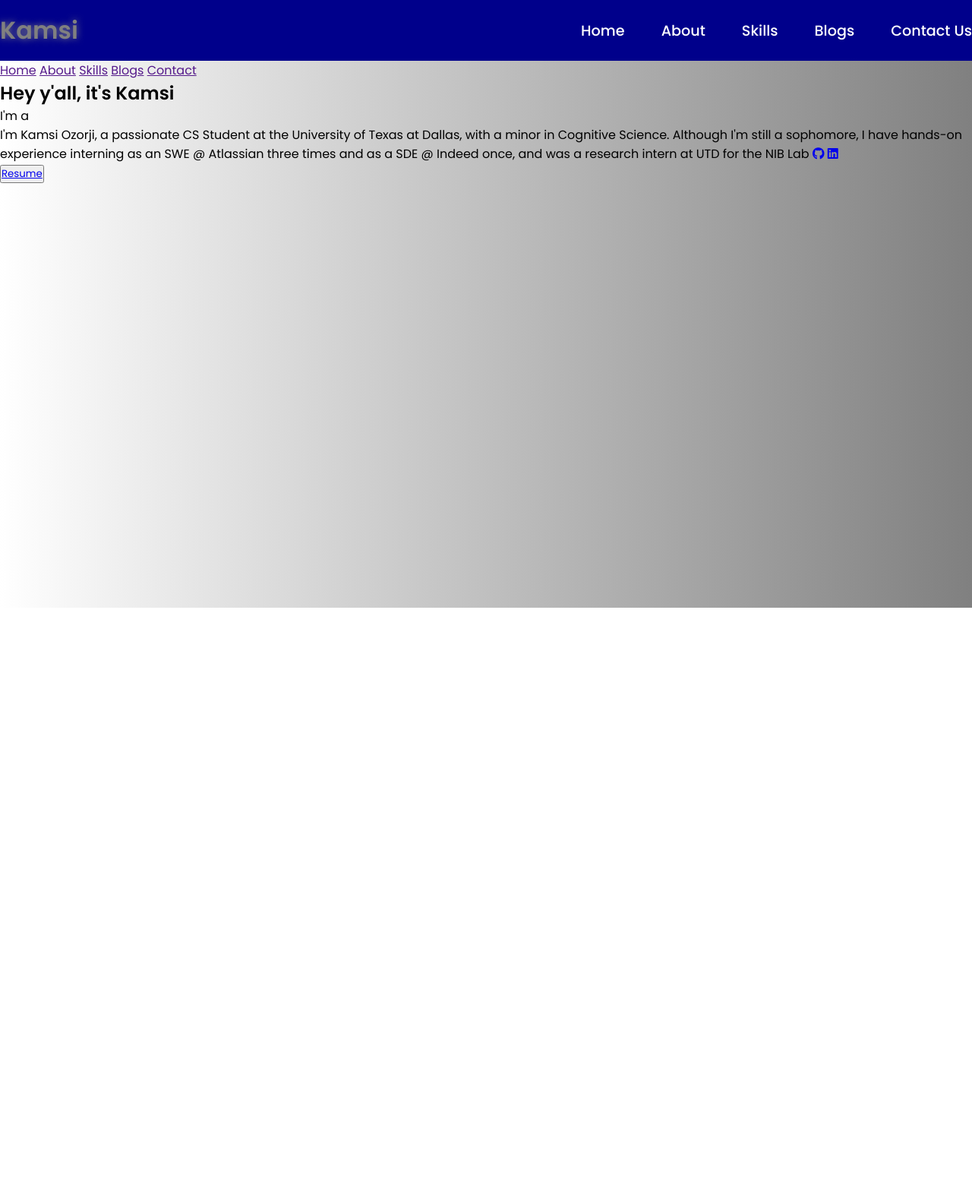
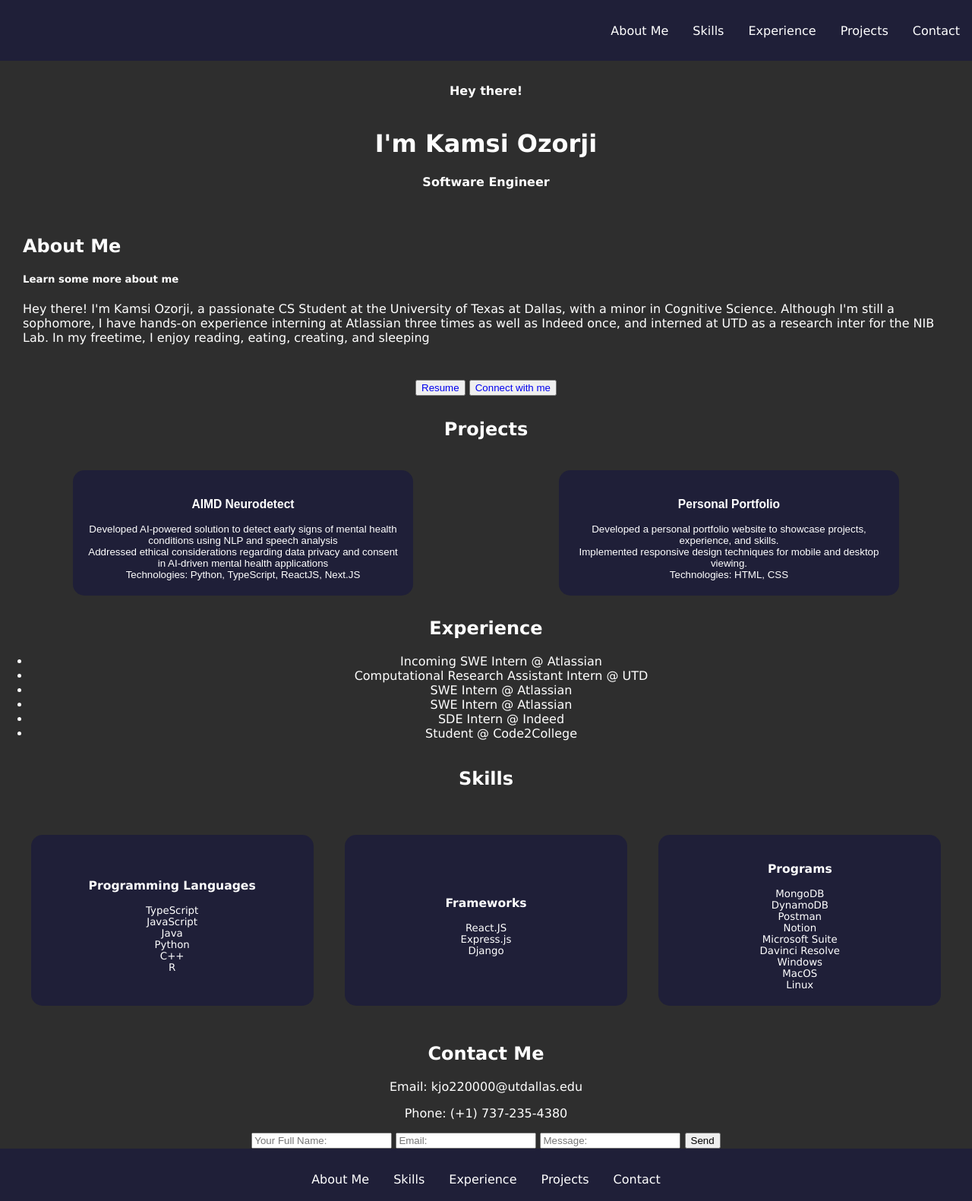
Before and after one commit to anothergrind/personal_portfolio, a plain HTML site: page index.html in a window 1280 px wide. Shown: the top 1581 px of the page at 76% size. Before the commit the page ends 800 px from the top, so only its background shows below. Drawn offline with nearby package versions, Linux system fonts and the light colour scheme.

Commit message:
added css for most parts

```diff
--- a/index.html
+++ b/index.html
@@ -3,71 +3,153 @@
 <head>
     <meta charset="UTF-8">
     <meta name="viewport" content="width=device-width, initial-scale=1.0">
-    <link rel="stylesheet" href="https://cdnjs.cloudflare.com/ajax/libs/font-awesome/6.7.1/css/all.min.css">
-    <title>Kamsi's Portfolio</title>
     <link rel="stylesheet" href="styles.css">
-    <link rel="stylesheet" href="https://unpkg.com/aos@next/dist/aos.css" />
+    <title> Kamsi's Portfolio </title>
 </head>
 <body>
-    <nav>
-        <div class="nav-container">
-            <div class="logo" data-aos="zoom-in" data-aos-duration="1000">
-                <span>Kamsi</span>
-            </div>
-            <div class="links">
-                <div class="link" data-aos="fade-up" data-aos-duration="1000" data-aos-delay="100"><a href="#">Home</a></div>
-                <div class="link" data-aos="fade-up" data-aos-duration="1000" data-aos-delay="200"><a href="#">About</a></div>
-                <div class="link" data-aos="fade-up" data-aos-duration="1000" data-aos-delay="300"><a href="#">Skills</a></div>
-                <div class="link" data-aos="fade-up" data-aos-duration="1000" data-aos-delay="500"><a href="#">Blogs</a></div>
-                <div class="link contact-btn" data-aos="fade-up" data-aos-duration="1000" data-aos-delay="600"><a href="#">Contact Us</a></div>
-            </div>
-            <i class="fa-solid fa-bars hamburg" onclick="hamburg()"></i>
+    <div class="nav">
+        <a href="#about-me"> About Me </a>
+        <a href="#skills"> Skills </a>
+        <a href="#experience"> Experience </a>
+        <a href="#projects"> Projects </a>
+        <a href="#contact"> Contact </a>
+    </div>
+
+    <div>
+        <h4 id="intro"> Hey there! </h4>
+        <h1 id="name"> I'm Kamsi Ozorji </h1>
+        <h4 id="title"> Software Engineer </h4>
+    </div>
+
+    <div id="about-me" class="about-me">
+        <h2> About Me </h2>
+        <h5> Learn some more about me</h5>
+        <p> Hey there! I'm Kamsi Ozorji, a passionate CS Student at the University of Texas at Dallas, with a minor in Cognitive Science.
+            Although I'm still a sophomore, I have hands-on experience interning at Atlassian three times as well as Indeed once, and interned at UTD as a research inter for the NIB Lab.
+            In my freetime, I enjoy reading, eating, creating, and sleeping </p>
+    </div>
+
+    <div class="connect">
+        <button id="resume">
+            <a href="https://docs.google.com/document/d/1FSf6c_fSBfxqkh4go7vNqnoV6uf_MOkwBmnE7NQk5kY/edit?usp=sharing" style="text-decoration: none">
+                Resume
+            </a>
+        </button>
+        <button id="linkedin-btn">
+            <a href="https://www.linkedin.com/in/kamsiozorji/" style="text-decoration: none">
+                Connect with me
+            </a>
+        </button>
+    </div>
+
+    <h2 id="projects"> Projects </h2>
+    <div class="projects">
+        <button id="aimd">
+            <h3> AIMD Neurodetect </h3>
+            <ul>
+                <li> Developed AI-powered solution to detect early signs of mental health conditions using NLP and speech analysis</li>
+                <li> Addressed ethical considerations regarding data privacy and consent in AI-driven mental health applications
+                <li> Technologies: Python, TypeScript, ReactJS, Next.JS </li>
+            </ul>
+        </button>
+
+        <button id="personal-website">
+            <h3> Personal Portfolio </h3>
+            <ul>
+                <li> Developed a personal portfolio website to showcase projects, experience, and skills. </li>
+                <li> Implemented responsive design techniques for mobile and desktop viewing. </li>
+                <li> Technologies: HTML, CSS </li>
+            </ul>
+        </button>
+    </div>
+
+    <div id="experience" class="experience">
+        <h2> Experience </h2>
+        <ul>
+            <li> Incoming SWE Intern @ Atlassian </li>
+            <li> Computational Research Assistant Intern @ UTD </li>
+            <li> SWE Intern @ Atlassian </li>
+            <li> SWE Intern @ Atlassian </li>
+            <li> SDE Intern @ Indeed </li>
+            <li> Student @ Code2College </li>
+        </ul>
+    </div>
+    <h2 id="skills"> Skills </h2>
+    <div class="skills">
+        <button id="left-skills">
+            <h3> Programming Languages </h3>
+            <ul class="frontend">
+                <li> TypeScript </li>
+                <li> JavaScript </li>
+                <li> Java </li>
+            </ul>
+            <ul class="backend">
+                <li> Python </li>
+                <li> C++ </li>
+                <li> R </li>
+            </ul>
+        </button>
+
+        <button id="center-skills">
+            <h3> Frameworks </h3>
+            <ul>
+                <li> React.JS </li>
+                <li> Express.js </li>
+                <li> Django </li>
+            </ul>
+        </button>
+
+        <button id="right-skills">
+            <h3> Programs </h3>
+            <ul class="program">
+                <li> MongoDB</li>
+                <li> DynamoDB</li>
+                <li> Postman </li>
+            </ul>
+            <ul class="creative">
+                <li> Notion </li>
+                <li> Microsoft Suite </li>
+                <li> Davinci Resolve </li>
+            </ul>
+            <ul class="os">
+                <li> Windows </li>
+                <li> MacOS </li>
+                <li> Linux </li>
+            </ul>
+        </button>
+    </div>
+
+    <div id="contact" class="contact-info">
+        <h2> Contact Me </h2>
+        <p> Email: kjo220000@utdallas.edu </p>
+        <p> Phone: (+1) 737-235-4380 </p>
+    </div>
+
+    <div class="contact-form">
+        <input placeholder="Your Full Name: "> </input>
+        <input placeholder="Email: "> </input>
+        <input placeholder="Message: ">  </input>
+        <button> Send </button>
+    </div>
+
+    <div class="footer">
+        <div class="footer-socials">
+            <i class="fa-brands fa-linkedin"></i>
+            <i class="fa-brands fa-github"></i>
         </div>
-        <div class="dropdown">
-            <div class="links">
-                <a href="">Home</a>
-                <a href="">About</a>
-                <a href="">Skills</a>
-                <a href="">Blogs</a>
-                <a href="">Contact</a>
-                <i class="fa-solid fa-xmark cancel" onclick="cancel()"></i>
-            </div>
+
+        <div class="footer-nav">
+            <a href="#"> About Me </a>
+            <a href="#"> Skills </a>
+            <a href="#"> Experience </a>
+            <a href="#"> Projects </a>
+            <a href="#"> Contact </a>
         </div>
-    </nav>
-        <section>
-            <div class="main-container">
-                <div class="image" data-aos="zoom-in-right" data-aos-duration="2500">
-                    <img src="main.png" alt="">
-                </div>
-                <div class="content">
-                    <h1 data-aos="fade-left" data-aos-duration="1000" data-aos-delay="800">Hey y'all, it's <span>Kamsi</span></h1>
-                    <div class="typewriter" data-aos="fade-right" data-aos-duration="1000" data-aos-delay="900">I'm a <span></span></div>
-                    <p data-aos="flip-up" data-aos-duration="1000" data-aos-delay="1000">I'm Kamsi Ozorji, a passionate CS Student at the University of Texas at Dallas, with a minor in Cognitive Science.
-                        Although I'm still a sophomore, I have hands-on experience interning as an SWE @ Atlassian three times and as a SDE @ Indeed once, and was a research intern at UTD for the NIB Lab
-                        <a href="https://github.com/anothergrind" ><i class="fa-brands fa-github"></i></a>
-                        <a href="https://www.linkedin.com/in/kamsiozorji/"><i class="fa-brands fa-linkedin"></i></a>
-                    </div>
-                    <div class="btn" data-aos="zoom-out-left" data-aos-duration="1000" data-aos-delay="1300">
-                        <button>
-                            <a href="https://docs.google.com/document/d/1FSf6c_fSBfxqkh4go7vNqnoV6uf_MOkwBmnE7NQk5kY/edit?usp=sharing"> Resume </a>
-                        </button>
-                    </div>
-                </div>
-            </div>
-        </section>
-        <script src="https://unpkg.com/aos@next/dist/aos.js"></script>
-        <script>
-          AOS.init({offset:0});
-        </script>
-        <script>
-            function hamburg(){
-                const navbar = document.querySelector(".dropdown")
-                navbar.style.transform = "translateY(0px)"
-            }
-            function cancel(){
-                const navbar = document.querySelector(".dropdown")
-                navbar.style.transform = "translateY(-500px)"
-            }
-        </script>
+
+        <div class="footer-copyright">
+            <p> CopyRight ©  Kamsi Ozorji. All Rights Reserved. </p>
+        </div>
+    </div>
+
 </body>
 </html>
--- a/styles.css
+++ b/styles.css
@@ -1,25 +1,34 @@
-@import url('https://fonts.googleapis.com/css2?family=Poppins:wght@100;200;300;400;500;600&display=swap');
-*{
+body {
     padding: 0;
     margin: 0;
-    font-family: 'Poppins', sans-serif;
-    box-sizing: border-box;
+    font-family: 'Lucida Sans', 'Lucida Sans Regular', 'Lucida Grande', 'Lucida Sans Unicode', Geneva, Verdana, sans-serif;
+    background-color: #2e2e2e;
+    color: #ffffff;
 }
-html{
-    overflow-x: hidden;
-}
-body{
-    width: 100%;
-    height: 100vh;
-    overflow: hidden;
-    background: linear-gradient(to right, white, gray);
-}
-nav{
+
+.nav {
+    padding: 0;
+    margin: 0;
     width: 100%;
     height: 10vh;
     position: sticky;
-    background-color: darkblue;
+    background-color: #1f1f38;
+    display: flex;
+    justify-content: flex-end;
+    align-items: center;
 }
+
+.nav a {
+    color: #ffffff;
+    text-decoration: none;
+    padding: 1rem;
+    transition: color 0.3s;
+}
+
+.nav a:hover {
+    color: #ffa500;
+}
+
 .nav-container{
     width: 100%;
     height: 100%;
@@ -27,26 +36,7 @@ nav{
     justify-content: space-between;
     align-items: center;
 }
-.logo{
-    color: white;
-    font-size: 2rem;
-    font-weight: bolder;
-    width: 50%;
-    text-align: left;
-}
-.logo span{
-    color: gray;
-    text-shadow: 0 0 10px gray;
-}
-.hamburg, .cancel{
-    cursor: pointer;
-    position: absolute;
-    right: 15px;
-    top: 10px;
-    color: white;
-    font-size: 2rem;
-    display: none;
-}
+
 .nav-container .links {
     display: flex;
     gap: 3rem;
@@ -57,7 +47,8 @@ nav{
 .nav-container .links a{
     position: relative;
     font-size: 1.2rem;
-    color: white;
+    color: #ffffff;
+    font-family: 'Lucida Sans', 'Lucida Sans Regular', 'Lucida Grande', 'Lucida Sans Unicode', Geneva, Verdana, sans-serif;
     text-decoration: none;
     font-weight: 500;
     transform: 0.3s linear;
@@ -69,10 +60,231 @@ nav{
     height: 2px;
     bottom: -5px;
     left: 0;
-    background-color: white;
+    background-color: #ffffff;
     transition: width 0.3s linear;
 }
 
-.nav-container .links a:hover::before{
+.nav-container .links a:hover::after{
     width: 100%;
+    background-color: #ffffff;
 }
+
+#intro {
+    text-align:  center;
+    font-family: 'Lucida Sans', 'Lucida Sans Regular', 'Lucida Grande', 'Lucida Sans Unicode', Geneva, Verdana, sans-serif;
+    padding: 20px;
+    margin: 10px;
+}
+
+#name{
+    text-align: center;
+    font-family: 'Lucida Sans', 'Lucida Sans Regular', 'Lucida Grande', 'Lucida Sans Unicode', Geneva, Verdana, sans-serif;
+}
+
+#title {
+    text-align: center;
+    font-family: 'Lucida Sans', 'Lucida Sans Regular', 'Lucida Grande', 'Lucida Sans Unicode', Geneva, Verdana, sans-serif;
+
+}
+
+.about-me {
+    font-family: 'Lucida Sans', 'Lucida Sans Regular', 'Lucida Grande', 'Lucida Sans Unicode', Geneva, Verdana, sans-serif;
+    padding: 20px;
+    margin: 10px;
+}
+
+.connect {
+    font-family: 'Lucida Sans', 'Lucida Sans Regular', 'Lucida Grande', 'Lucida Sans Unicode', Geneva, Verdana, sans-serif;
+    text-align: center;
+}
+
+#resume, #linkedin-btn{
+    color: #1f1f38;
+}
+#projects {
+    text-align: center;
+    color: #ffffff;
+    margin: 10px;
+    padding: 20px;
+}
+
+.projects {
+    display: flex;
+    flex-direction: row;
+    justify-content: space-around;
+    align-items: center;
+}
+
+.projects button {
+    display: flex;
+    flex-direction: column;
+    justify-content: center;
+    align-items: center;
+    padding: 20px;
+    margin: 10px;
+    flex: 1;
+    max-width: 30%;
+    box-sizing: border-box;
+    background-color: #1f1f38;
+    color: #ffffff;
+    border: none;
+    border-radius: 15px;
+}
+
+.projects ul {
+    list-style-type: none;
+    padding: 0;
+    margin: 0;
+}
+
+#aimd, #personal-website{
+    max-width: 35%;
+    border-radius: 15px;
+}
+
+.experience {
+    font-family: 'Lucida Sans', 'Lucida Sans Regular', 'Lucida Grande', 'Lucida Sans Unicode', Geneva, Verdana, sans-serif;
+    text-align: center;
+}
+
+#skills {
+    text-align: center;
+    color: #ffffff;
+    padding: 20px;
+    margin: 10px;
+}
+
+.skills {
+    display: flex;
+    justify-content: space-around;
+    padding: 20px;
+    color: #ffffff;
+}
+
+.skills button {
+    display: flex;
+    flex-direction: column;
+    justify-content: center;
+    align-items: center;
+    padding: 20px;
+    margin: 10px;
+    flex: 1;
+    max-width: 30%;
+    box-sizing: border-box;
+    background-color: #1f1f38;
+    color: #ffffff;
+    border: none;
+    border-radius: 15px;
+}
+
+.skills ul {
+    list-style-type: none;
+    padding: 0;
+    margin: 0;
+    width: 100%;
+    text-align: center;
+}
+
+.skills .frontend, .skills .backend, .skills .program, .skills .creative, .skills .os {
+    display: flex;
+    flex-direction: column;
+    align-items: center;
+}
+
+#left-skills, #center-skills, #right-skills {
+    text-align: center;
+    font-family: 'Lucida Sans', 'Lucida Sans Regular', 'Lucida Grande', 'Lucida Sans Unicode', Geneva, Verdana, sans-serif;
+    border-radius: 15px;
+}
+
+.frontend{
+    width: 50%;
+}
+
+.backend{
+    width: 50%;
+}
+
+.footer {
+    background-color: #1f1f38;
+    font-family: 'Lucida Sans', 'Lucida Sans Regular', 'Lucida Grande', 'Lucida Sans Unicode', Geneva, Verdana, sans-serif;
+    text-align: center;
+}
+
+.footer-nav {
+    padding: 0;
+    margin: 0;
+    width: 100%;
+    height: 10vh;
+    position: sticky;
+    background-color: #1f1f38;
+    display: flex;
+    justify-content: center;
+    align-items: center;
+}
+
+.footer-nav a {
+    color: #ffffff;
+    text-decoration: none;
+    padding: 1rem;
+    transition: color 0.3s;
+}
+
+.footer-nav a:hover {
+    color: #ffa500;
+}
+
+.footer-nav-container{
+    width: 100%;
+    height: 100%;
+    display: flex;
+    justify-content: space-between;
+    align-items: center;
+}
+
+.footer-nav-container .links {
+    display: flex;
+    gap: 3rem;
+    align-items: center;
+    width: 50%;
+    justify-content: flex-end;
+}
+.footer-nav-container .links a{
+    position: relative;
+    font-size: 1.2rem;
+    color: #ffffff;
+    text-decoration: none;
+    font-weight: 500;
+    transform: 0.3s linear;
+}
+.footer-nav-container .links a::before{
+    content: '';
+    position: absolute;
+    width: 0%;
+    height: 2px;
+    bottom: -5px;
+    left: 0;
+    background-color: #ffffff;
+    transition: width 0.3s linear;
+}
+
+.footer-nav-container .links a:hover::after{
+    width: 100%;
+    background-color: #ffffff;
+}
+
+.contact-info {
+    text-align: center;
+    font-family: 'Lucida Sans', 'Lucida Sans Regular', 'Lucida Grande', 'Lucida Sans Unicode', Geneva, Verdana, sans-serif;
+
+}
+
+.contact-form {
+    text-align: center;
+    font-family: 'Lucida Sans', 'Lucida Sans Regular', 'Lucida Grande', 'Lucida Sans Unicode', Geneva, Verdana, sans-serif;
+    border-radius: 15px;
+}
+
+.footer-copyright {
+    color: #ffffff;
+}
```
